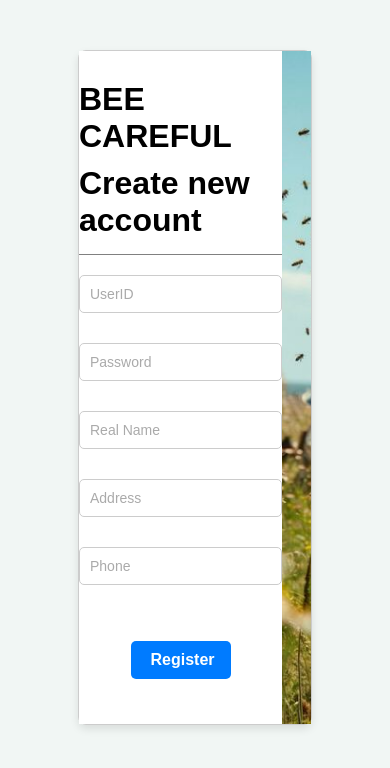
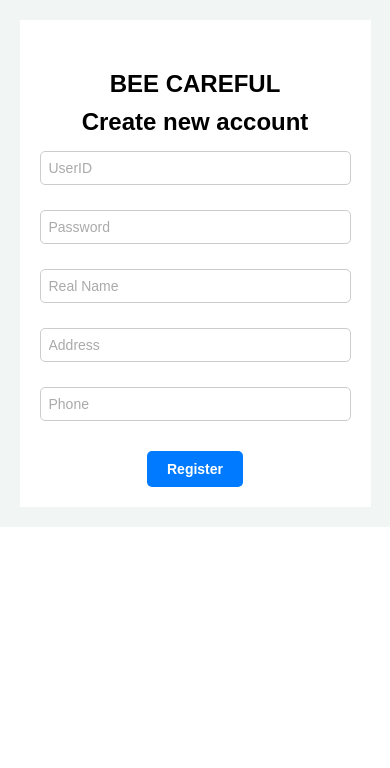
Before and after one commit to kdh0127/final-project, a React (Create React App) app in the folder frontend/: page /Reg in a window 390 px wide. Shown: the top 768 px of the page. Built offline with nearby package versions, Linux system fonts and the light colour scheme; a web font is replaced by a local one.

Commit message:
반응형 1차 수정완료

```diff
--- a/frontend/src/components/style/Reg.module.css
+++ b/frontend/src/components/style/Reg.module.css
@@ -119,3 +119,62 @@ color: #aaa;
     height: 100%;
     object-fit: cover;
 }
+
+@media (max-width:768px){
+    .Rog {
+        flex-direction: column;
+        height: auto;
+      }
+
+      .rogbox {
+        flex-direction: column;
+        width: 90%;
+        height: auto;
+        margin: 20px auto;
+        box-shadow: none;
+        border: none;
+      }
+
+      .leftrog {
+        flex: none;
+        width: 100%;
+        padding: 20px;
+        align-items: center;
+      }
+
+      .leftrog_title h1 {
+        font-size: 1.5rem;
+        text-align: center;
+      }
+
+      .signup {
+        font-size: 1.2rem;
+      }
+
+      .body {
+        gap: 10px;
+        max-width: 100%;
+        padding: 0;
+        margin-top: 10px;
+        border-top: none;
+      }
+
+      .label input {
+        padding: 8px;
+        font-size: 14px;
+      }
+
+      .button {
+        height: auto;
+        padding-top: 20px;
+      }
+
+      .button button {
+        max-width: 100%;
+        font-size: 14px;
+      }
+
+      .rightrog {
+        display: none;
+      }
+}
```
